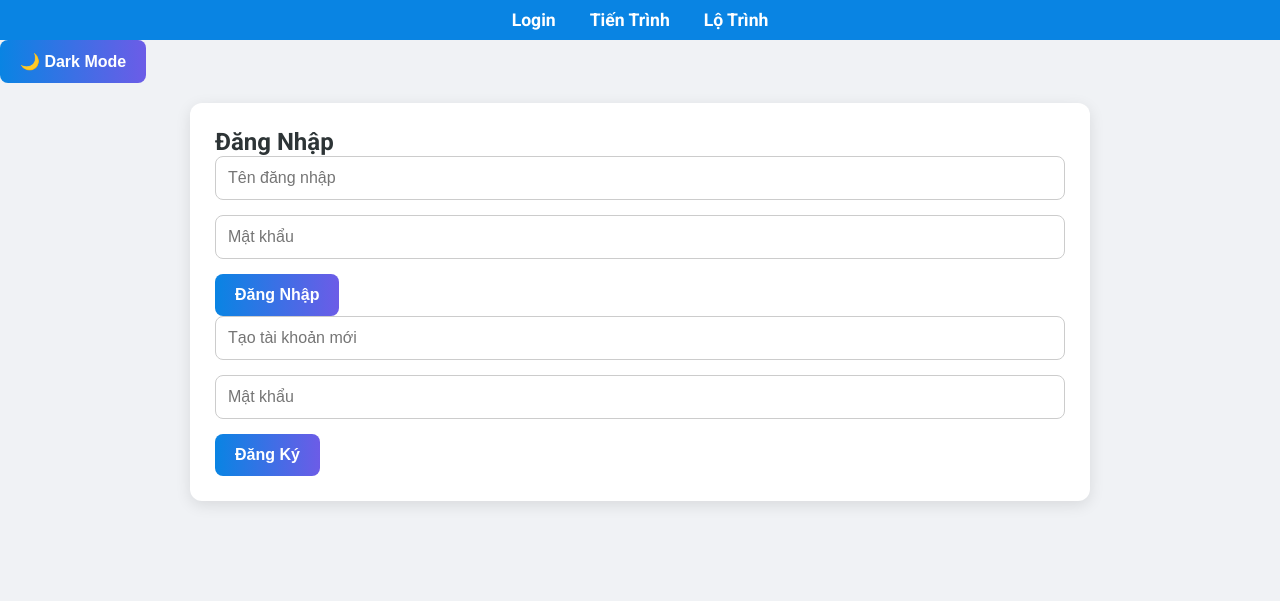
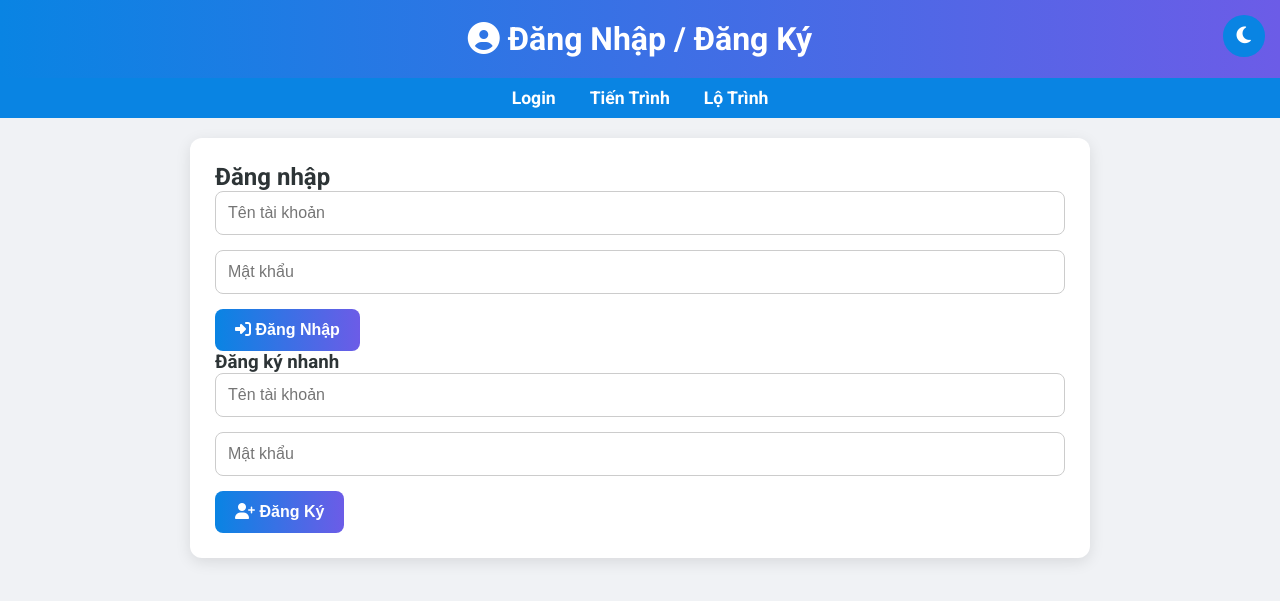
Before and after one commit to HDang-pg/python-tracker, a Flask app: page / in a window 1280 px wide. Shown: the top 601 px of the page. Run offline with Flask 3, Linux system fonts and the light colour scheme; some libraries are stand-ins or nearby versions.

Commit message:
Update login.html

```diff
--- a/templates/login.html
+++ b/templates/login.html
@@ -5,46 +5,63 @@
 <meta name="viewport" content="width=device-width, initial-scale=1.0">
 <title>Đăng Nhập</title>
 <link rel="stylesheet" href="{{ url_for('static', filename='style.css') }}">
+<script src="https://kit.fontawesome.com/a076d05399.js" crossorigin="anonymous"></script>
 </head>
 <body>
-
+<header><i class="fas fa-user-circle"></i> Đăng Nhập / Đăng Ký</header>
 <nav>
     <a href="/">Login</a>
     <a href="/tracker">Tiến Trình</a>
     <a href="/roadmap">Lộ Trình</a>
 </nav>
-
-<button class="toggle-dark" onclick="toggleDarkMode()">🌙 Dark Mode</button>
+<button class="dark-toggle" onclick="toggleDarkMode()"><i class="fas fa-moon"></i></button>
 
 <div class="container">
-    <h2>Đăng Nhập</h2>
-    {% with messages = get_flashed_messages(with_categories=true) %}
-        {% if messages %}
-            {% for category, message in messages %}
-                <p style="color: red; text-align: center;">{{ message }}</p>
-            {% endfor %}
-        {% endif %}
-    {% endwith %}
+    <h2>Đăng nhập</h2>
     <form method="POST" action="/">
-        <input type="text" name="username" placeholder="Tên đăng nhập" required>
+        <input type="text" name="username" placeholder="Tên tài khoản" required>
         <input type="password" name="password" placeholder="Mật khẩu" required>
-        <button type="submit">Đăng Nhập</button>
+        <button type="submit"><i class="fas fa-sign-in-alt"></i> Đăng Nhập</button>
     </form>
 
-    <div class="signup">
-        <form method="POST" action="/signup">
-            <input type="text" name="username" placeholder="Tạo tài khoản mới" required>
-            <input type="password" name="password" placeholder="Mật khẩu" required>
-            <button type="submit">Đăng Ký</button>
-        </form>
-    </div>
+    <h3>Đăng ký nhanh</h3>
+    <form method="POST" action="/signup">
+        <input type="text" name="username" placeholder="Tên tài khoản" required>
+        <input type="password" name="password" placeholder="Mật khẩu" required>
+        <button type="submit"><i class="fas fa-user-plus"></i> Đăng Ký</button>
+    </form>
 </div>
 
+<div id="loading"></div>
+<div class="toast" id="toast"></div>
+
 <script>
+function showToast(msg, color='#00b894') {
+    const toast = document.getElementById('toast');
+    toast.textContent = msg;
+    toast.style.background = color;
+    toast.classList.add('show');
+    setTimeout(() => toast.classList.remove('show'), 2000);
+}
+
 function toggleDarkMode() {
     document.body.classList.toggle('dark');
+    const icon = document.querySelector('.dark-toggle i');
+    if (document.body.classList.contains('dark')) {
+        localStorage.setItem('theme', 'dark');
+        icon.className = 'fas fa-sun';
+    } else {
+        localStorage.setItem('theme', 'light');
+        icon.className = 'fas fa-moon';
+    }
+}
+
+window.onload = function() {
+    if (localStorage.getItem('theme') === 'dark') {
+        document.body.classList.add('dark');
+        document.querySelector('.dark-toggle i').className = 'fas fa-sun';
+    }
 }
 </script>
-
 </body>
 </html>
```
